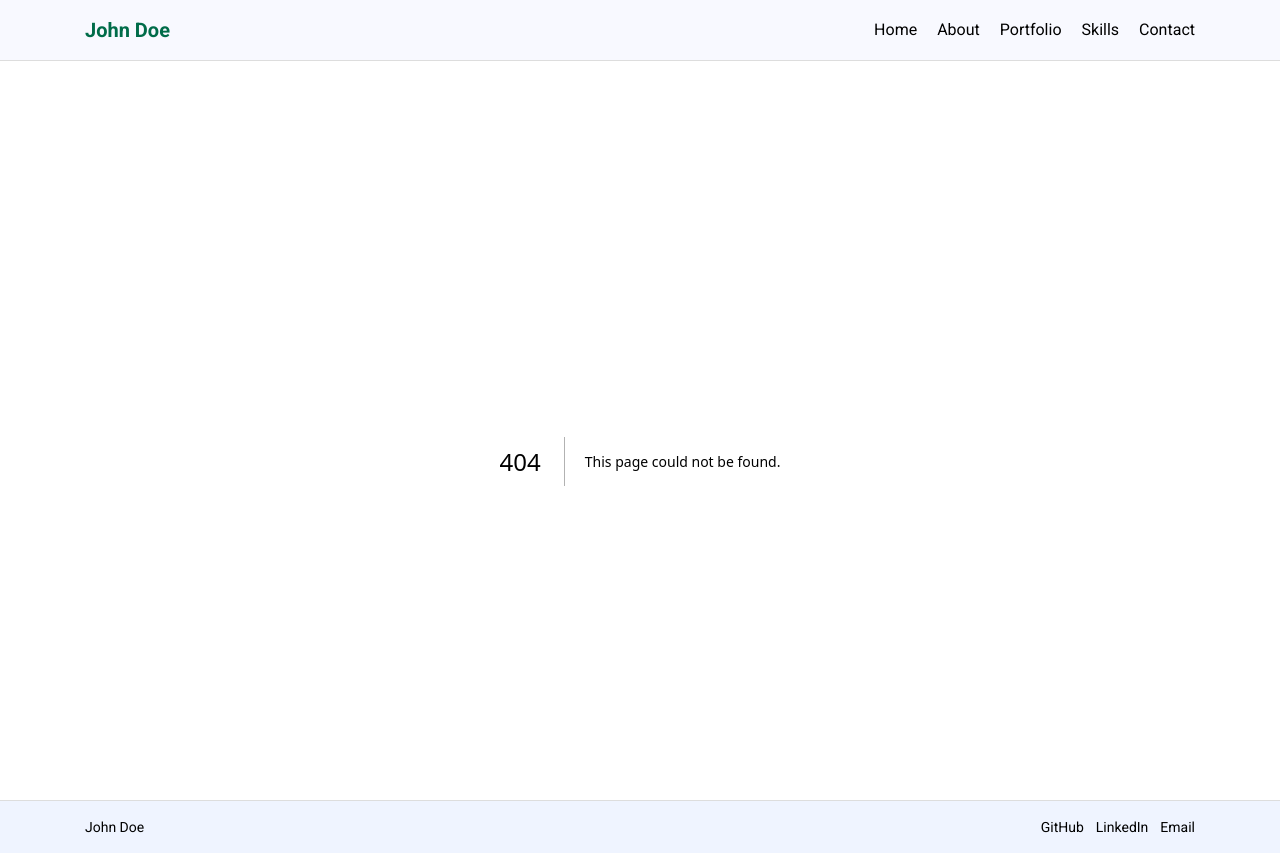
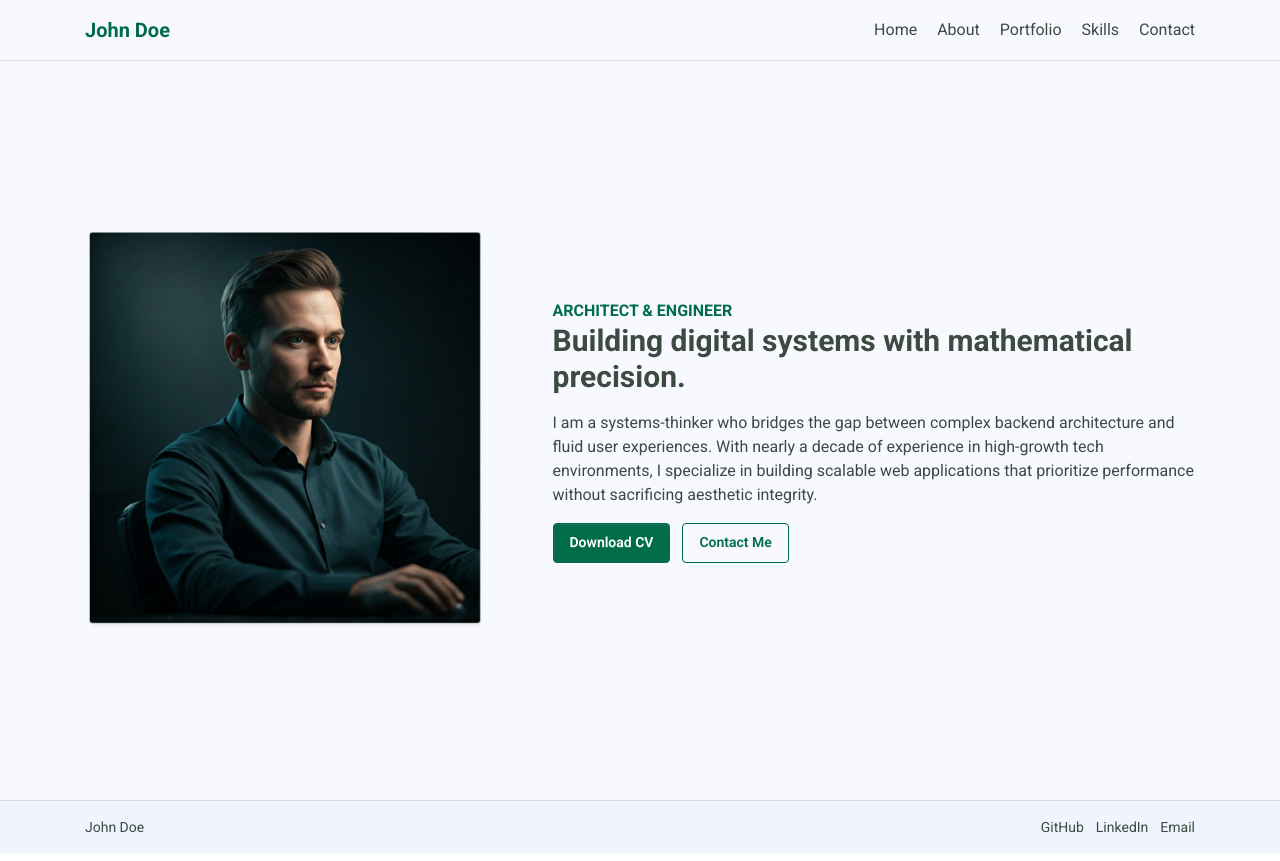
Before and after one commit to ayoub-jabiri/dev-folio, a Next.js app: page /about in a window 1280 px wide. Before the commit this address had no page. Built offline with nearby package versions, Linux system fonts and the light colour scheme.

Commit message:
Finished the about page

```diff
--- /dev/null
+++ b/app/about/page.tsx
@@ -0,0 +1,36 @@
+import Image from "next/image";
+import Link from "next/link";
+
+export default function About() {
+    return (
+        <div className="h-full grid grid-cols-12 justify-center items-center gap-3">
+            <div className="col-span-12 md:col-span-5">
+                <Image src="/image.png" alt="Image" width={400} height={200} />
+            </div>
+            <div className="col-span-12 md:col-span-7">
+                <h1 className="text-(--green-color) font-bold">
+                    ARCHITECT & ENGINEER
+                </h1>
+                <p className="text-3xl font-bold mb-4">
+                    Building digital systems with mathematical precision.
+                </p>
+                <p className="mb-4">
+                    I am a systems-thinker who bridges the gap between complex
+                    backend architecture and fluid user experiences. With nearly
+                    a decade of experience in high-growth tech environments, I
+                    specialize in building scalable web applications that
+                    prioritize performance without sacrificing aesthetic
+                    integrity.
+                </p>
+                <div className="flex gap-3">
+                    <button className="btn bg-(--green-color) text-white border border-(--green-color)">
+                        <a>Download CV</a>
+                    </button>
+                    <button className="btn bg-transparent text-(--green-color) border border-(--green-color)">
+                        <Link href="/contact">Contact Me</Link>
+                    </button>
+                </div>
+            </div>
+        </div>
+    );
+}
```
Also changed, not shown: public/image.png (added).
